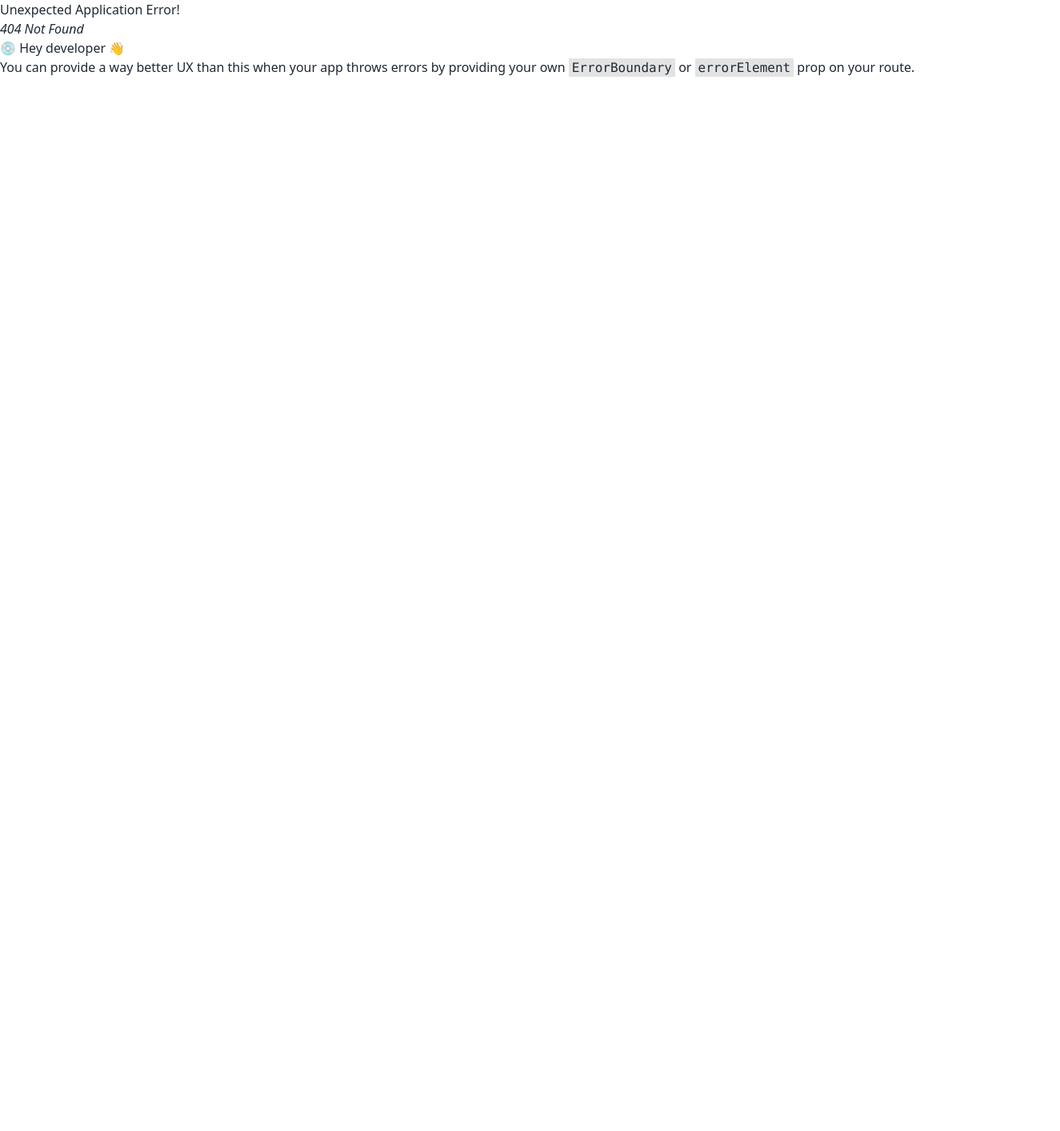
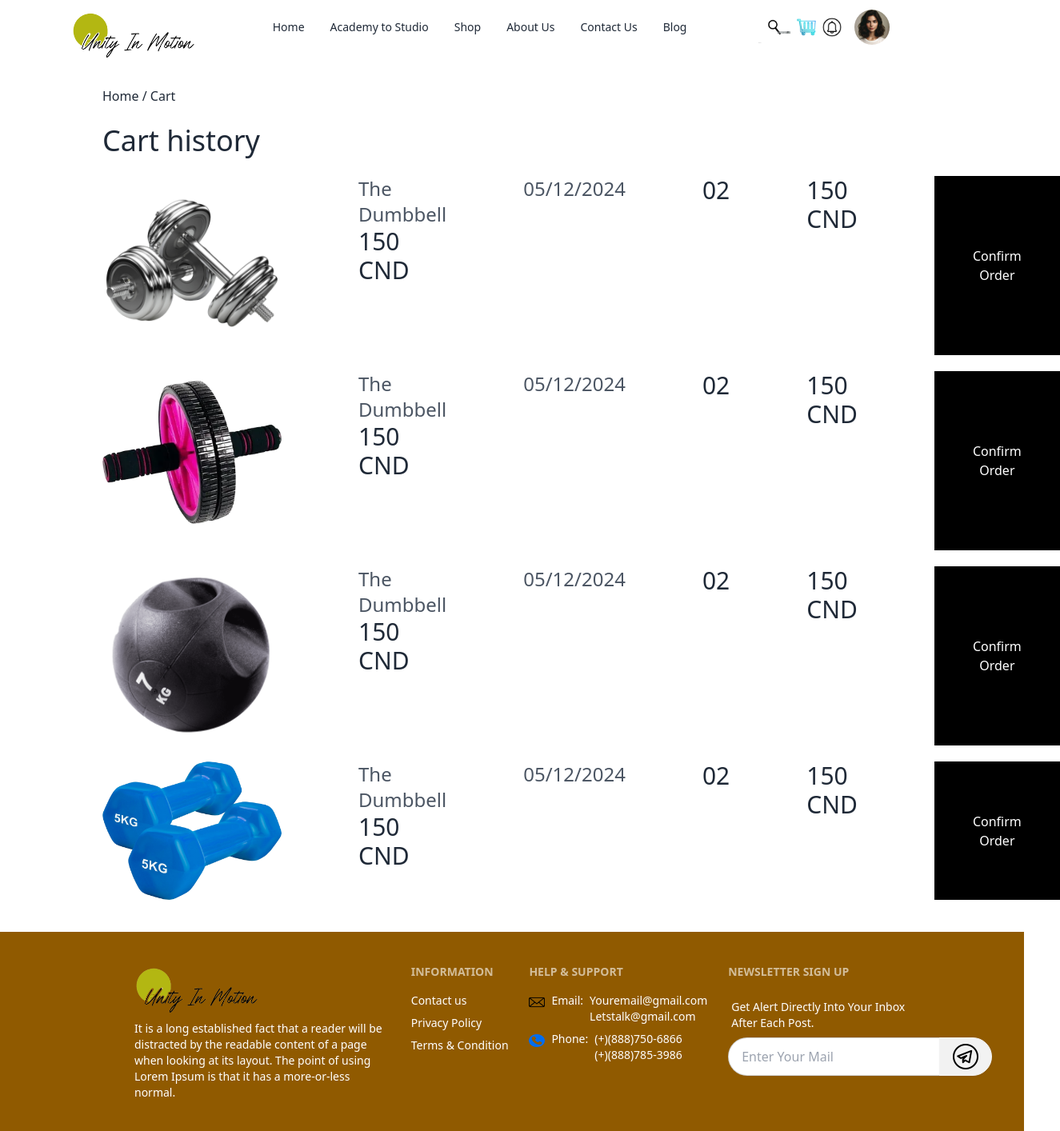
Before and after one commit to jubayerkhan/unity-in-motion, a React (Vite) app: page /cart in a window 1280 px wide. Before the commit this address had no page. Shown: the top 1414 px of the page at 80% size, 1325 px wide, since content can reach past the window. Before the commit the page ends 800 px from the top, so only its background shows below. Built offline with nearby package versions, Linux system fonts and the light colour scheme.

Commit message:
cart page

```diff
--- /dev/null
+++ b/src/components/Cart/Cart.jsx
@@ -0,0 +1,55 @@
+
+const Cart = () => {
+    return (
+        <div className="max-w-6xl ml-32 my-10">
+            <p>Home / Cart</p>
+            <h2 className="text-4xl font-medium my-6">Cart history</h2>
+            <div className="flex gap-24 mb-5">
+                <img className="w-56" src="/src/assets/image/dumbel.png" alt="" />
+                <div>
+                    <p className="text-2xl text-gray-600">The Dumbbell</p>
+                    <p className="text-3xl">150 CND</p>
+                </div>
+                <p className="text-2xl text-gray-600">05/12/2024</p>
+                <p className="text-3xl">02</p>
+                <p className="text-3xl">150 CND</p>
+                <button className="bg-black text-white px-12 py-3">Confirm Order</button>
+            </div>
+            <div className="flex gap-x-24 mb-5">
+                <img className="w-56" src="/src/assets/image/e2.png" alt="" />
+                <div>
+                    <p className="text-2xl text-gray-600">The Dumbbell</p>
+                    <p className="text-3xl">150 CND</p>
+                </div>
+                <p className="text-2xl text-gray-600">05/12/2024</p>
+                <p className="text-3xl">02</p>
+                <p className="text-3xl">150 CND</p>
+                <button className="bg-black text-white px-12 py-3">Confirm Order</button>
+            </div>
+            <div className="flex gap-x-24 mb-5">
+                <img className="w-56" src="/src/assets/image/ball.png" alt="" />
+                <div>
+                    <p className="text-2xl text-gray-600">The Dumbbell</p>
+                    <p className="text-3xl">150 CND</p>
+                </div>
+                <p className="text-2xl text-gray-600">05/12/2024</p>
+                <p className="text-3xl">02</p>
+                <p className="text-3xl">150 CND</p>
+                <button className="bg-black text-white px-12 py-3">Confirm Order</button>
+            </div>
+            <div className="flex gap-x-24">
+                <img className="w-56" src="/src/assets/image/e4.png" alt="" />
+                <div>
+                    <p className="text-2xl text-gray-600">The Dumbbell</p>
+                    <p className="text-3xl">150 CND</p>
+                </div>
+                <p className="text-2xl text-gray-600">05/12/2024</p>
+                <p className="text-3xl">02</p>
+                <p className="text-3xl">150 CND</p>
+                <button className="bg-black text-white px-12 py-3">Confirm Order</button>
+            </div>
+        </div>
+    );
+};
+
+export default Cart;
--- /dev/null
+++ b/src/components/FreeClass/FreeClass.jsx
@@ -0,0 +1,64 @@
+import ReactPlayer from "react-player";
+
+const FreeClass = () => {
+    return (
+        <div className="max-w-6xl ml-40">
+            <h2 className="text-4xl">Free class</h2>
+            <div className="">
+                <ReactPlayer className="" url={'/src/assets/video/exercise-video.mp4'} controls={true} />
+            </div>
+            {/* membership section */}
+            <div className="flex gap-48 my-20">
+                {/* basic membership section */}
+                <div>
+                    <p className="text-2xl mb-6">Basic Membership</p>
+                    <p className="font-semibold text-[#B47000] text-5xl mb-6">48 CND <sub className="text-sm">Monthly</sub> </p>
+                    <ul className="list-disc mb-4 ml-4">
+                        <li>On-demand Access to our library</li>
+                        <li>3 New Classes Every Week</li>
+                        <li>Join a Global Community</li>
+                        <li>Fitness Fusion Hub</li>
+                        <li>The Vitality Oasis Gym</li>
+                        <li>Active Lifestyle Emporium</li>
+                        <li>The Vitality Oasis Gym</li>
+                    </ul>
+                    <button className="bg-black text-white w-72">Buy Now</button>
+                </div>
+                {/* standard membership section */}
+                <div>
+                    <p className="text-2xl mb-6">Standard Membership</p>
+                    <p className="font-semibold text-[#B47000] text-5xl mb-6">70 CND <sub className="text-sm">4 Month</sub> </p>
+                    <ul className="list-disc mb-4 ml-4">
+                        <li>Empowerment Fitness Sanctuary</li>
+                        <li>Elite Performance Emporium</li>
+                        <li>Strength and Stamina Studios</li>
+                        <li>Fitness Fusion Hub</li>
+                        <li>The Vitality Oasis Gym</li>
+                        <li>Active Lifestyle Emporium</li>
+                        <li>The Vitality Oasis Gym</li>
+                    </ul>
+                    <button className="bg-black text-white w-72">Buy Now</button>
+                </div>
+                {/* basic membership section */}
+                <div>
+                    <p className="text-2xl mb-6">Premium Membership</p>
+                    <p className="font-semibold text-[#B47000] text-5xl mb-6">120 CND <sub className="text-sm">1 Year</sub> </p>
+                    <ul className="list-disc mb-4 ml-4">
+                    <li>Empowerment Fitness Sanctuary</li>
+                        <li>Elite Performance Emporium</li>
+                        <li>Strength and Stamina Studios</li>
+                        <li>Fitness Fusion Hub</li>
+                        <li>The Vitality Oasis Gym</li>
+                        <li>Active Lifestyle Emporium</li>
+                        <li>The Vitality Oasis Gym</li>
+                    </ul>
+                    <button className="bg-black text-white w-72">Buy Now</button>
+                </div>
+            </div>
+            {/* notice section */}
+            <p className="mb-8"> <b>Note:</b> stablished fact that a reader will be distracted by the readable content of a page when looking at its layout. The point of using Lorem Ipsum is that it has a more-or-less normal distribution of letters, as opposed to using Content here, content here, making it look like readable English. Many desktop publishing packages and web page editors now use Lorem Ipsum as their default model text, and a search for lorem ipsum will uncover many web sites still in their infancy</p>
+        </div>
+    );
+};
+
+export default FreeClass;
--- a/src/components/Header/Header.jsx
+++ b/src/components/Header/Header.jsx
@@ -44,7 +44,7 @@ const Header = () => {
                 </div>
                 <div className="navbar-end pr-40">
                     <img className="w-10 mr-2" src="/src/assets/image/search.jpg" alt="search" />
-                    <img className="w-6 mr-2" src="/src/assets/image/cart.png" alt="search" />
+                    <NavLink to="/cart"><img className="w-6 mr-2" src="/src/assets/image/cart.png" alt="search" /></NavLink>
                     <img className="w-6 mr-4" src="/src/assets/image/notification.png" alt="search" />
                     <img className="rounded-full w-11" src="/src/assets/image/porfile.jpeg" alt="" />
                 </div>
--- a/src/components/Home/Home.jsx
+++ b/src/components/Home/Home.jsx
@@ -1,4 +1,5 @@
 import ReactPlayer from 'react-player'
+import { NavLink } from 'react-router-dom';
 
 const Home = () => {
     return (
@@ -188,7 +189,7 @@ const Home = () => {
                 <div>
                     <h2 className="text-5xl font-semibold mb-10">Free Class</h2>
                     <p>This class is a demo class, you get all the exercises, guidelines and tips related to fitness in our fitness course. So do not delay and join our community now.</p>
-                    <button className="bg-[#B47000] rounded px-3 py-2 text-white mt-8">Join Our Community</button>
+                    <NavLink to="/class"><button className="bg-[#B47000] rounded px-3 py-2 text-white mt-8">Join Our Community</button></NavLink>
                 </div>
                 <div>
                     {/* <video className="rounded-lg" src="/src/assets/video/exercise-video.mp4"></video> */}
@@ -198,10 +199,14 @@ const Home = () => {
             {/* client section */}
             <div className="max-w-6xl ml-40 mb-20 text-center">
                 <h2 className="text-5xl font-semibold mb-10">What Clients Say</h2>
-                <div className="carousel w-full">
-                    <div id="slide1" className="carousel-item relative w-full text-center">
-                        <p className='w-[600px]'>It is a long established fact that a reader will be distracted by the readable content of a page when looking at its layout. The point of using Lorem Ipsum is that it has a more.</p>
-                        <img className='w-24 h-24' src="/src/assets/image/slider-image.jpeg" alt="" />
+                <div className="w-full border py-6">
+                    <div id="slide1" className="relative w-full text-center">
+                        <div className='flex justify-center'>
+                            <p className='w-[600px]'>It is a long established fact that a reader will be distracted by the readable content of a page when looking at its layout. The point of using Lorem Ipsum is that it has a more.</p>
+                        </div>
+                        <div className='flex justify-center'>
+                            <img className='w-24 h-24 rounded-full' src="/src/assets/image/slider-image.jpeg" alt="" />
+                        </div>
                         <h3 className='text-xl'>Wade Warren</h3>
                         <p>Actor</p>
                         <div className="absolute left-5 right-5 top-1/2 flex -translate-y-1/2 transform justify-between">
@@ -209,7 +214,7 @@ const Home = () => {
                             <a href="#slide2" className="btn btn-circle">❯</a>
                         </div>
                     </div>
-                    <div id="slide2" className="carousel-item relative w-full">
+                    {/* <div id="slide2" className="carousel-item relative w-full">
 
                         <div className="absolute left-5 right-5 top-1/2 flex -translate-y-1/2 transform justify-between">
                             <a href="#slide1" className="btn btn-circle">❮</a>
@@ -231,7 +236,7 @@ const Home = () => {
                             <a href="#slide3" className="btn btn-circle">❮</a>
                             <a href="#slide1" className="btn btn-circle">❯</a>
                         </div>
-                    </div>
+                    </div> */}
                 </div>
             </div>
         </div>
```
Also changed, not shown: src/main.jsx (+10 -0 lines).
